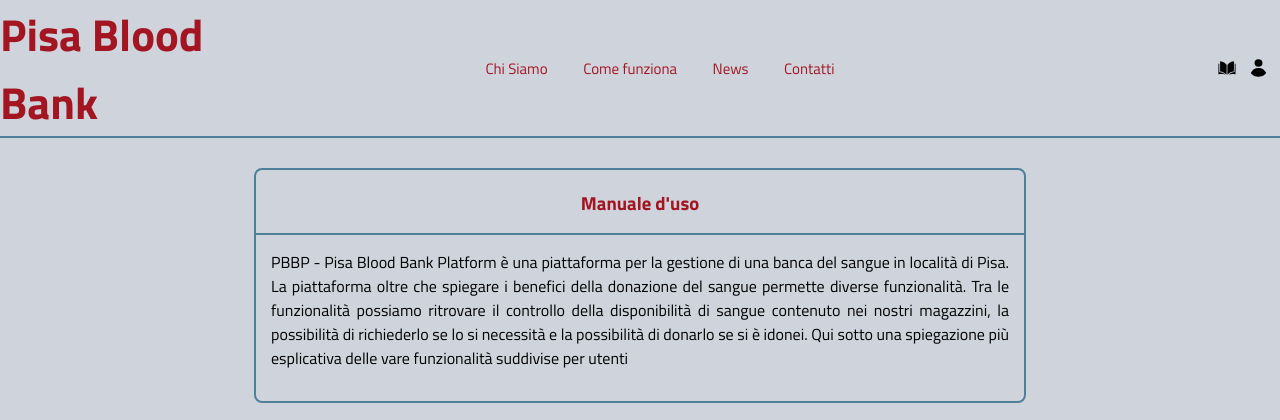
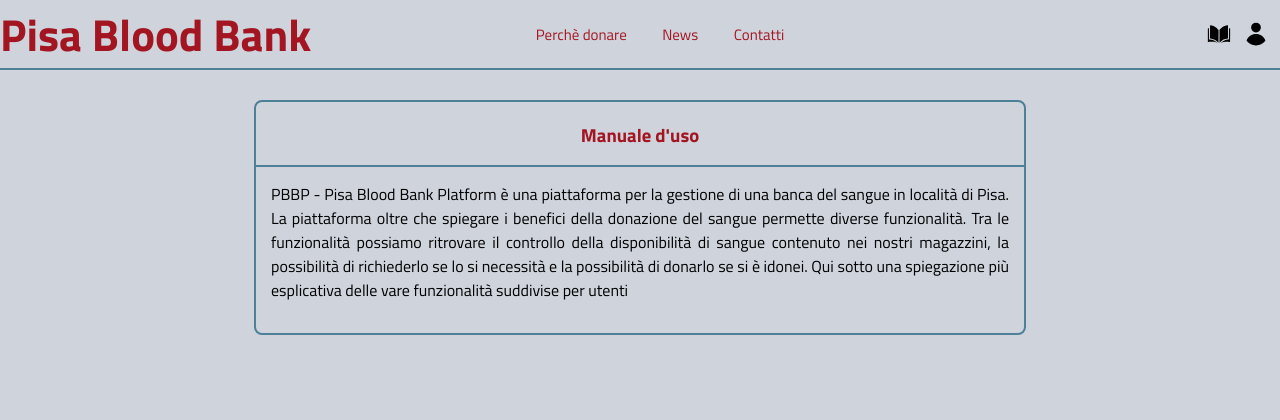
Before and after one commit to LazzaII/progetto-pweb, a PHP site: page / in a window 1280 px wide. Shown: the top 420 px of the page. Run offline with PHP 8.4, Linux system fonts and the light colour scheme.

Commit message:
form contatti funzionante - spa impostata

```diff
--- a/index.html
+++ b/index.html
@@ -18,15 +18,14 @@
         </div>
         <div class="nav-item-ce">
             <ul id="menu">
-                <li id="clk-who"><span>Chi Siamo</span></li>
-                <li id="clk-how"><span>Come funziona</span></li>
-                <li id="clk-news"><span>News</span></li>
-                <li id="clk-contact"><span>Contatti</span></li>
+                <li onclick="showWhy()"><span>Perchè donare</span></li>
+                <li onclick="showNews()"><span>News</span></li>
+                <li onclick="showContact()"><span>Contatti</span></li>
             </ul>
         </div>
         <div class="nav-item-bt">
-            <img id="clk-manual" src="icon/manual.svg"/>
-            <img id="clk-login" src="icon/account.svg"/>
+            <img src="icon/manual.svg" onclick="showManual()"/>
+            <img src="icon/account.svg" onclick="showLogin()"/>
         </div>
     </nav>
 
@@ -41,14 +40,43 @@
             </p>
         </div>
 
-        <!-- normal page -->
-        <div id="normal" hidden>
+        <!-- why page -->
+        <div id="why">
+            <h3 id="why-title">Perchè donare è importante</h3>
+        </div>
 
+        <!-- news page -->
+        <div id="news" hidden>
+            <p>test</p>
+        </div>
+
+        <!-- contact page -->
+        <div id="contacts">
+            <form>
+                <legend>Contattaci</legend>
+                <div>
+                    <!-- contact -->
+                    <label for="fname">Nome</label>
+                    <input type="text" name="fname" id="fname" placeholder="mario">
+                    <label for="sname">Cognome</label>
+                    <input type="text" name="sname" id="sname" placeholder="rossi">
+                    <label for="email">Email</label>
+                    <input type="email" name="email" id="email" placeholder="mario@rossi.it">
+                </div>
+                <div>
+                    <!-- message -->
+                    <label for="object">Oggetto</label>
+                    <input type="text" name="obg" id="obj" placeholder="oggetto">
+                    <label for="body">Messaggio</label>
+                    <textarea name="body" id="body" cols="30" rows="8" placeholder="..."></textarea>
+                </div>
+                <input type="button" onclick="sendMessage()" value="Invia"/>
+            </form>
         </div>
 
         <!-- login page -->
         <div id="login" hidden>
-
+            <p>test</p>
         </div>
     </main>
 
@@ -58,5 +86,7 @@
             <p>2023 © Pisa Blood Bank SRL - P.IVA 19780955632</p>
         </div>
     </footer>
+    <script src="logic/logic.js"></script>
+    <script src="logic/api.js"></script>
 </body>
 </html>
--- /dev/null
+++ b/logic/api.js
@@ -0,0 +1,22 @@
+/*
+CHIAMATE API
+*/
+
+// send message
+function sendMessage() {
+    let data = JSON.stringify({
+      fn: document.getElementById('fname').value,
+      sn: document.getElementById('sname').value,
+      email: document.getElementById('email').value,
+      body: document.getElementById('body').value,
+      obj: document.getElementById('obj').value,
+    });
+
+    fetch('./api/message.php', {
+      method: 'POST',
+      body: data,
+      headers: {
+        'Content-Type': 'application/json',
+      },
+    })
+  }
--- a/style.css
+++ b/style.css
@@ -2,11 +2,9 @@
 @import url('https://fonts.googleapis.com/css2?family=Titillium+Web:wght@400;600;700&display=swap');
 
 /* other css */
-@import url('./styles/who.css');
-@import url('./styles/news.css');
-@import url('./styles/form.css');
-@import url('./styles/manual.css');
-@import url('./styles/contatti.css');
+@import './styles/why.css';
+@import './styles/form.css';
+@import './styles/manual.css';
 
 /* system variables */
 :root {
@@ -36,6 +34,23 @@ footer {
 footer div p {
     text-align: center;
 }
+
+#contacts {
+    display: none;
+}
+
+#why {
+    display: none;
+}
+
+#news {
+    display: none;
+}
+
+#login {
+    display: none;
+}
+
 
 /* navbar */
 nav {
@@ -69,7 +84,7 @@ nav {
 }
 
 .nav-item-t, .nav-item-bt {
-    width: 20%;
+    width: 30%;
     display: flex;
     justify-content: end;
     align-items: center;
@@ -85,7 +100,6 @@ nav {
     margin-right: 0.7rem;
 }
 
-
 .title {
     color: var(--ruby-red);
     font-size: 2.8rem;
--- /dev/null
+++ b/styles/why.css
@@ -0,0 +1,5 @@
+#why-title {
+    text-align: center;
+    margin-bottom: 10px;
+    color: var(--ruby-red);
+}
```
Also changed, not shown: logic/logic.js (added, +208 -0 lines), styles/contatti.css (deleted), styles/how.css (deleted), styles/news.css (deleted), styles/who.css (deleted).
